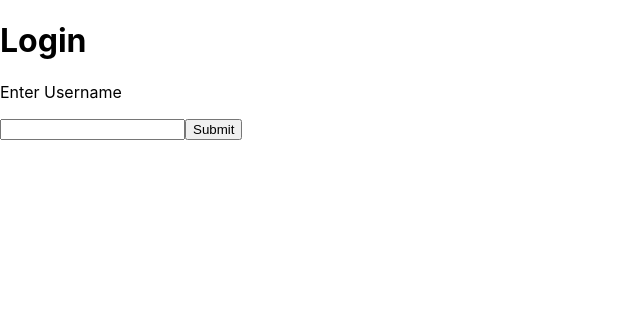
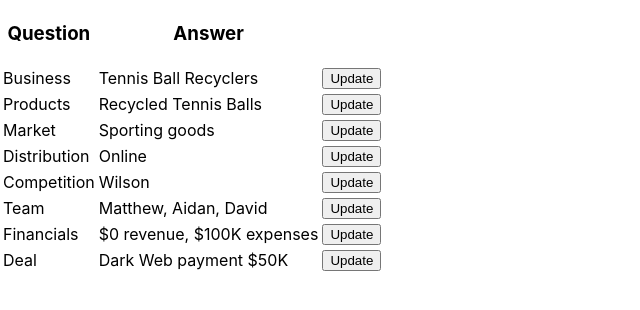
Before and after one commit to matthewsedlacek/Business-Builder, a React (Create React App) app in the folder frontend/: page /businessquestions in a window 1280 px wide. Before the commit this address led to /login. Shown: the top 310 px of the page, without its empty margins (0-640 px from the left). Built offline with nearby package versions, Linux system fonts and the light colour scheme; data requests are answered from the project's data file.

Commit message:
adds json server and start of update button edits

```diff
--- a/frontend/src/components/Question.js
+++ b/frontend/src/components/Question.js
@@ -1,4 +1,6 @@
 import React from "react";
+
+
 
 const Question = (props) => {
 
--- a/frontend/src/containers/App.js
+++ b/frontend/src/containers/App.js
@@ -2,6 +2,7 @@
 import { BrowserRouter as Router, Route, Switch, Redirect } from 'react-router-dom'
 import Login from '../components/login.js'
 import Report from '../components/report.js'
+import BusinessQuestions from './BusinessQuestions.js'
 
 function App() {
   return (
@@ -10,6 +11,7 @@
         <Switch>
           <Route exact path='/login' component={Login} />
           <Route exact path='/report' component={Report} />
+          <Route exact path='/businessquestions' component={BusinessQuestions} />
           <Redirect to='/login' />
         </Switch>
       </div>
--- a/frontend/src/containers/BusinessQuestions.js
+++ b/frontend/src/containers/BusinessQuestions.js
@@ -4,7 +4,8 @@
 class BusinessQuestions extends React.Component {
 
     state = {
-        questions: []
+        questions: [],
+        currentQuestion: []
     }
 
     componentDidMount() {
@@ -12,7 +13,7 @@
     }
 
     fetchQuestions = () => {
-        fetch()
+        fetch('http://localhost:3000/business')
         .then(response => response.json())
         .then(data => this.setState({
             questions: data
@@ -24,6 +25,10 @@
         return questionList.map(question => {
             return <Question key={question.id} businessQuestion={question}/>
         })
+    }
+
+    editQuestion = () => {
+        console.log("I've been clicked")
     }
 
 
--- /dev/null
+++ b/frontend/src/db.json
@@ -0,0 +1,44 @@
+{
+    "business": [
+      {
+        "id": 1,
+        "question": "Business",
+        "answer": "Tennis Ball Recyclers"
+      },
+      {
+        "id": 2,
+        "question": "Products",
+        "answer": "Recycled Tennis Balls"
+      },
+      {
+        "id": 3,
+        "question": "Market",
+        "answer": "Sporting goods"
+      },
+      {
+        "id": 4,
+        "question": "Distribution",
+        "answer": "Online"
+      },
+      {
+        "id": 5,
+        "question": "Competition",
+        "answer": "Wilson"
+      },
+      {
+        "id": 6,
+        "question": "Team",
+        "answer": "Matthew, Aidan, David"
+      },
+      {
+        "id": 7,
+        "question": "Financials",
+        "answer": "$0 revenue, $100K expenses"
+      },
+      {
+        "id": 8,
+        "question": "Deal",
+        "answer": "Dark Web payment $50K"
+      }
+    ]
+}
```
Also changed, not shown: 2 other files (tests, documents, lock files or other folders).
